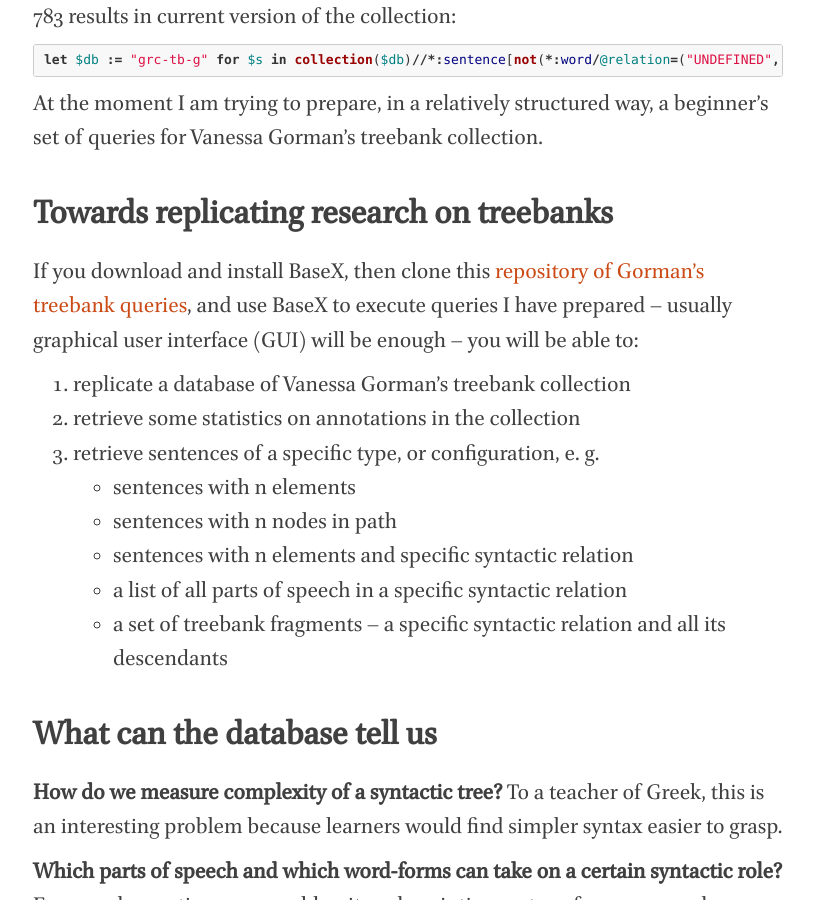
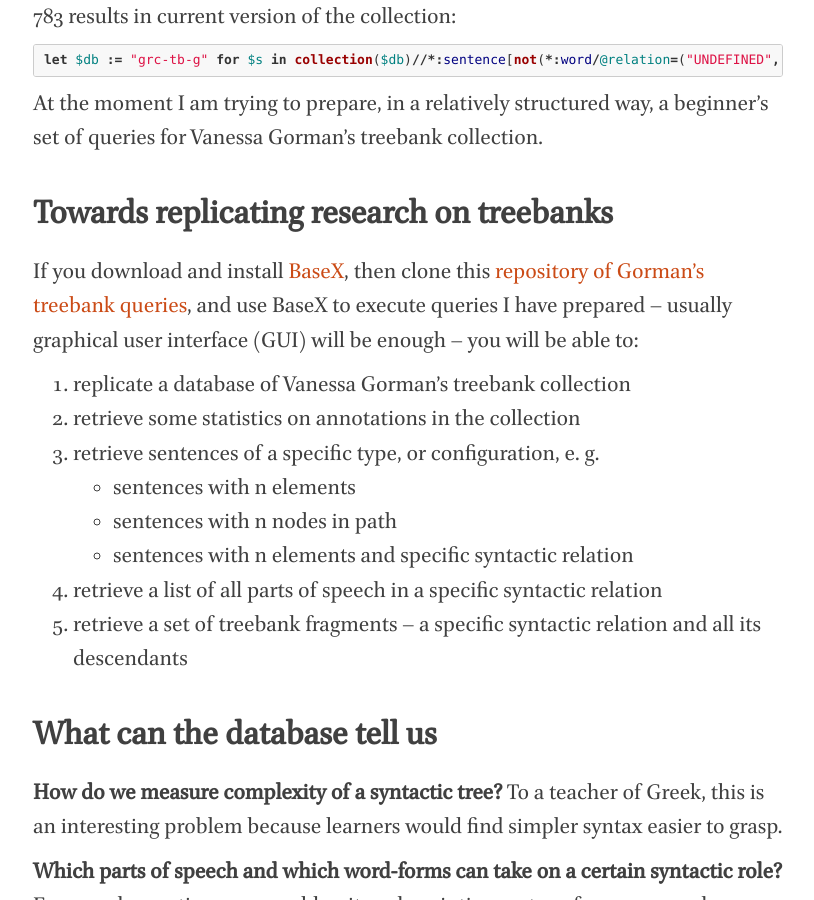
Before and after one commit to nevenjovanovic/nevenjovanovic.github.io, a Jekyll site: the page built from _posts/2019-10-08-gorman.markdown, in a window 1280 px wide and 900 px high, scrolled down 2597 px. Shown: the whole window, without its empty margins (232-1046 px from the left). Built offline with Jekyll 4.4.1, drawn with Linux system fonts in a browser that asks for light colours; nearby versions of some CDN libraries.

```diff
--- a/_posts/2019-10-08-gorman.markdown
+++ b/_posts/2019-10-08-gorman.markdown
@@ -53,7 +53,7 @@
 
 # Towards replicating research on treebanks
 
-If you download and install BaseX, then clone this [repository of Gorman's treebank queries](), and use BaseX to execute queries I have prepared – usually graphical user interface (GUI) will be enough – you will be able to:
+If you download and install [BaseX](http://basex.org/), then clone this [repository of Gorman's treebank queries](), and use BaseX to execute queries I have prepared – usually graphical user interface (GUI) will be enough – you will be able to:
 
 1. [replicate a database]() of Vanessa Gorman's treebank collection
 2. [retrieve some statistics]() on annotations in the collection
@@ -61,8 +61,8 @@
     * sentences [with n elements]()
     * sentences [with n nodes in path]()
     * sentences [with n elements and specific syntactic relation]()
-    * a list of [all parts of speech in a specific syntactic relation]()
-    * a set of [treebank fragments – a specific syntactic relation and all its descendants]()
+4. retrieve a list of [all parts of speech in a specific syntactic relation]()
+5. retrieve a set of [treebank fragments – a specific syntactic relation and all its descendants]()
 
 # What can the database tell us
 
```
Also changed, not shown: other parts of _posts/2019-10-08-gorman.markdown (+1 -1 lines), img/romans-papyrus-10.jpg (added).
